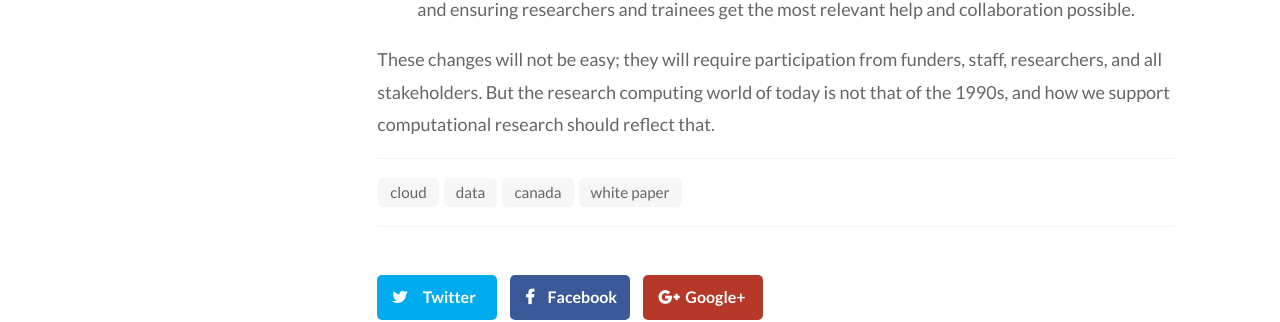
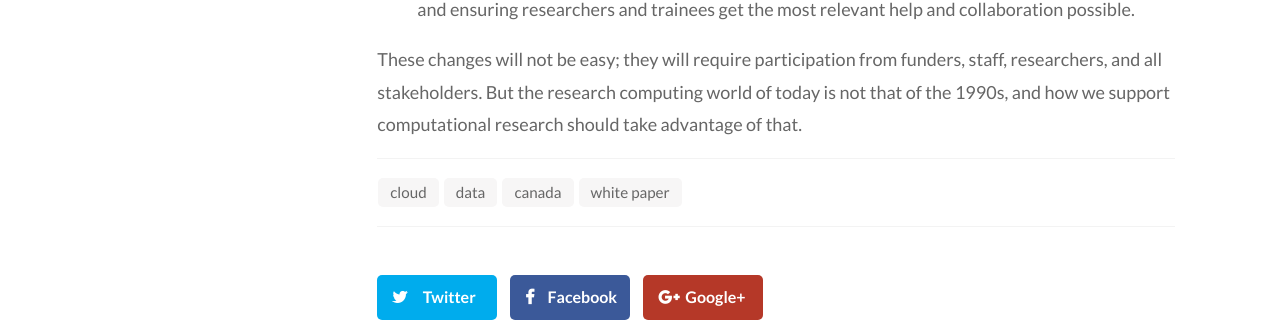
Before and after one commit to ljdursi/dursi-blog, a Jekyll site: the page built from _posts/2019-01-19-what-are-national-research-computing-platforms-for-now.md, in a window 1280 px wide and 900 px high, scrolled down 6561 px. Shown: the part 212-534 px from the top of the window. Built offline with Jekyll 4.4.1, drawn with Linux system fonts in a browser that asks for light colours; nearby versions of some CDN libraries; comment, search, counter and statistics services are not loaded.

Commit message:
Update 2019-01-19-what-are-national-research-computing-platforms-for-now.md

```diff
--- a/_posts/2019-01-19-what-are-national-research-computing-platforms-for-now.md
+++ b/_posts/2019-01-19-what-are-national-research-computing-platforms-for-now.md
@@ -283,4 +283,4 @@ daunting, but it needn’t be:
 These changes will not be easy; they will require participation from
 funders, staff, researchers, and all stakeholders.  But the research
 computing world of today is not that of the 1990s, and how we support
-computational research should reflect that.
+computational research should take advantage of that.
```
